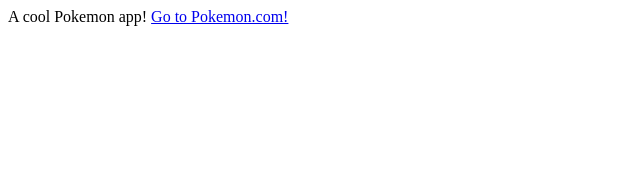
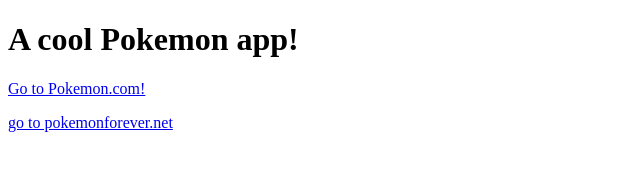
Before and after one commit to thenewkillingit/thenewkillingit.github.io, a plain HTML site: page index.1.html in a window 1280 px wide. Shown: the whole page, without its empty margins (0-640 px from the left). Drawn offline with Linux system fonts and the light colour scheme.

Commit message:
ADD link

```diff
--- a/index.1.html
+++ b/index.1.html
@@ -1,9 +1,10 @@
 <!DOCTYPE html>
 <html>
 <head>
-    A cool Pokemon app!
+    <h1>A cool Pokemon app!</h1>
 </head>
 <body>
-    <a href="http://www.pokemon.com">Go to Pokemon.com!</a>
+    <p><a href="http://www.pokemon.com">Go to Pokemon.com!</a></p>
+    <p><a href="http://www.pokemonforever.net">go to pokemonforever.net</a></p>
 </body>
 </html>
```
